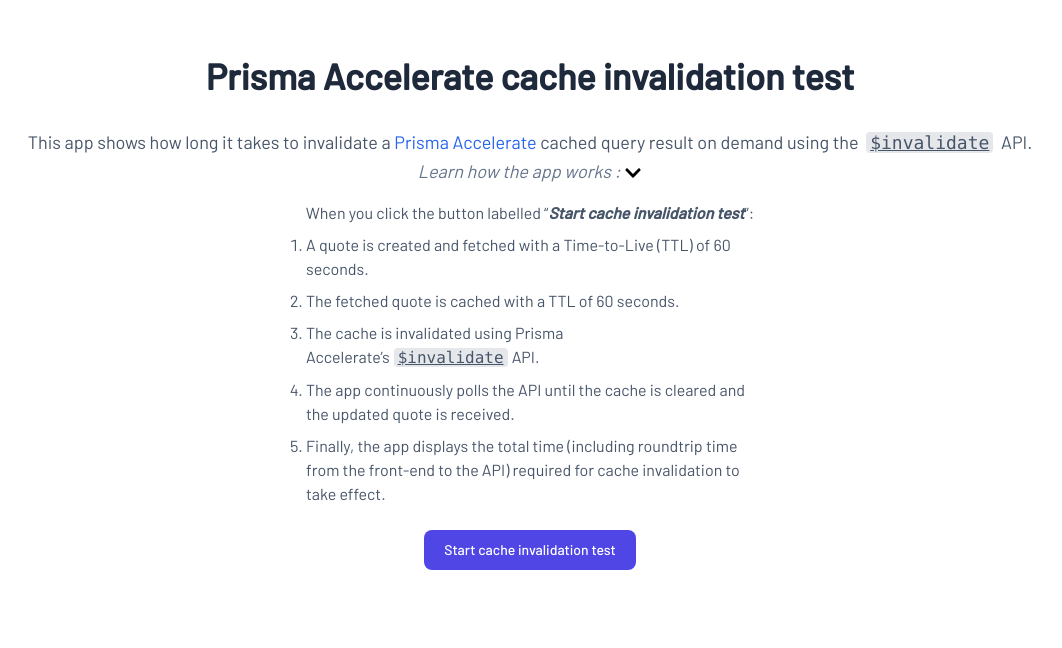
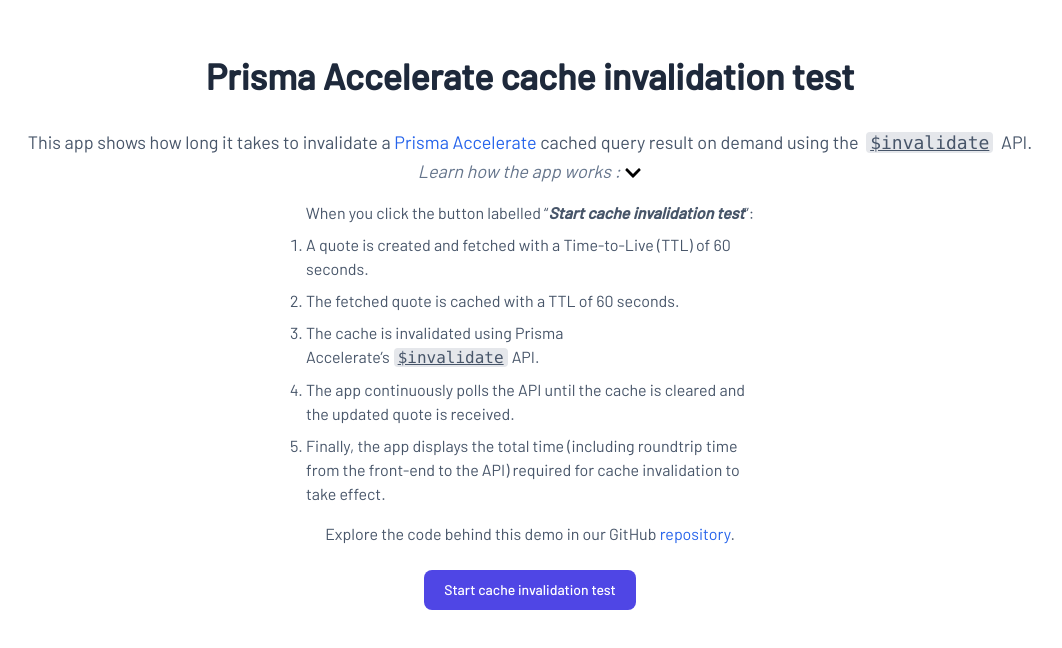
Before and after one commit to prisma/prisma-accelerate-invalidation, a Next.js app: page / in a window 1280 px wide. Both pictures are taken after a click on the button "Learn how the app works :". Shown: the top 648 px of the page, without its empty margins (110-1172 px from the left). Built offline with nearby package versions, Linux system fonts and the light colour scheme.

Commit message:
feat: add gh link

```diff
--- a/components/Quote/InvalidationTestButton.tsx
+++ b/components/Quote/InvalidationTestButton.tsx
@@ -168,6 +168,18 @@ export const InvalidationTestButton = () => {
                     cache invalidation to take effect.
                   </li>
                 </ol>
+                <p className="mt-4 text-slate-600 dark:text-slate-400">
+                  Explore the code behind this demo in our GitHub{" "}
+                  <a
+                    href="https://github.com/prisma/prisma-accelerate-invalidation"
+                    target="_blank"
+                    rel="noopener noreferrer"
+                    className="text-blue-600 hover:underline"
+                  >
+                    repository
+                  </a>
+                  {"."}
+                </p>
               </div>
             </CollapsibleContent>
           </Collapsible>
```
